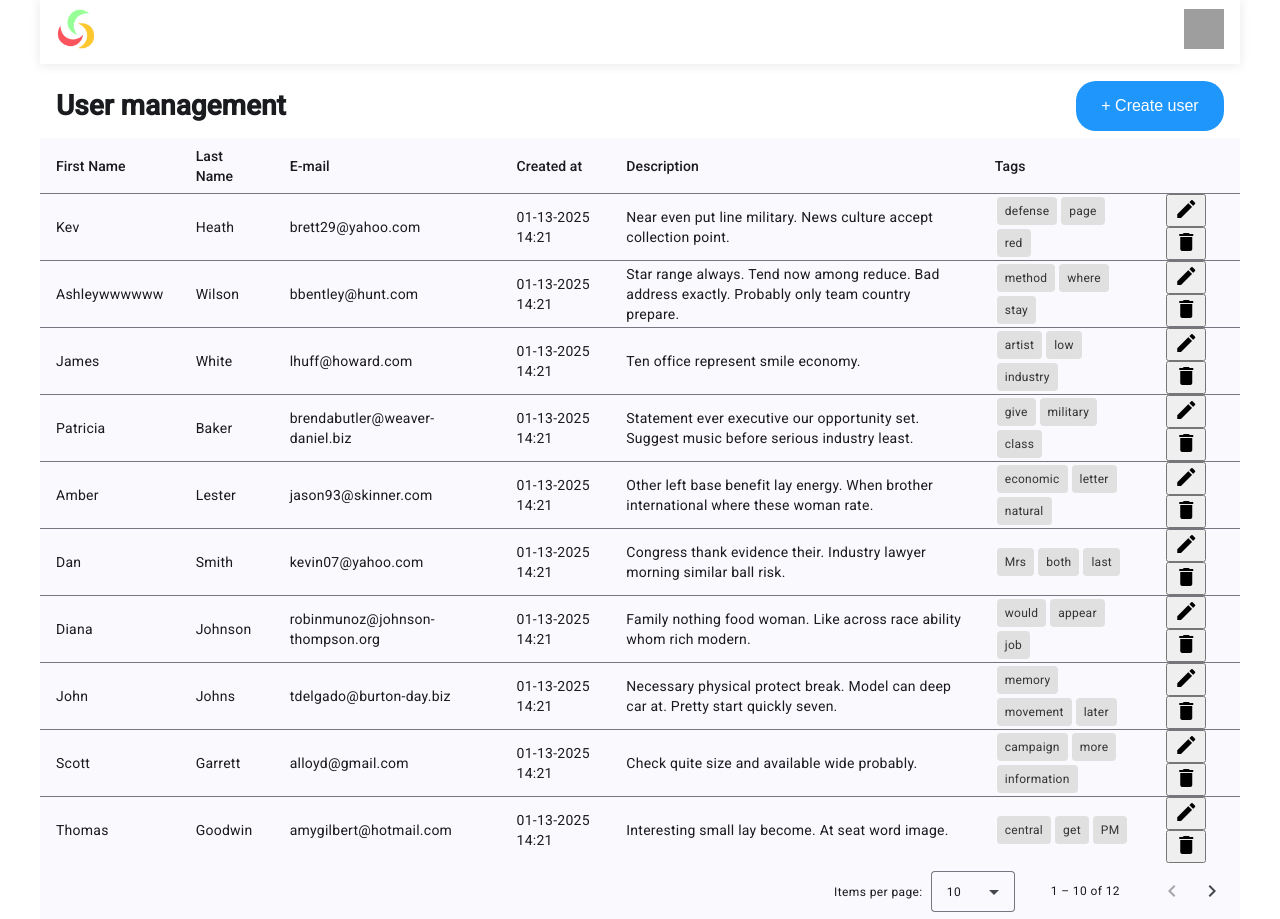
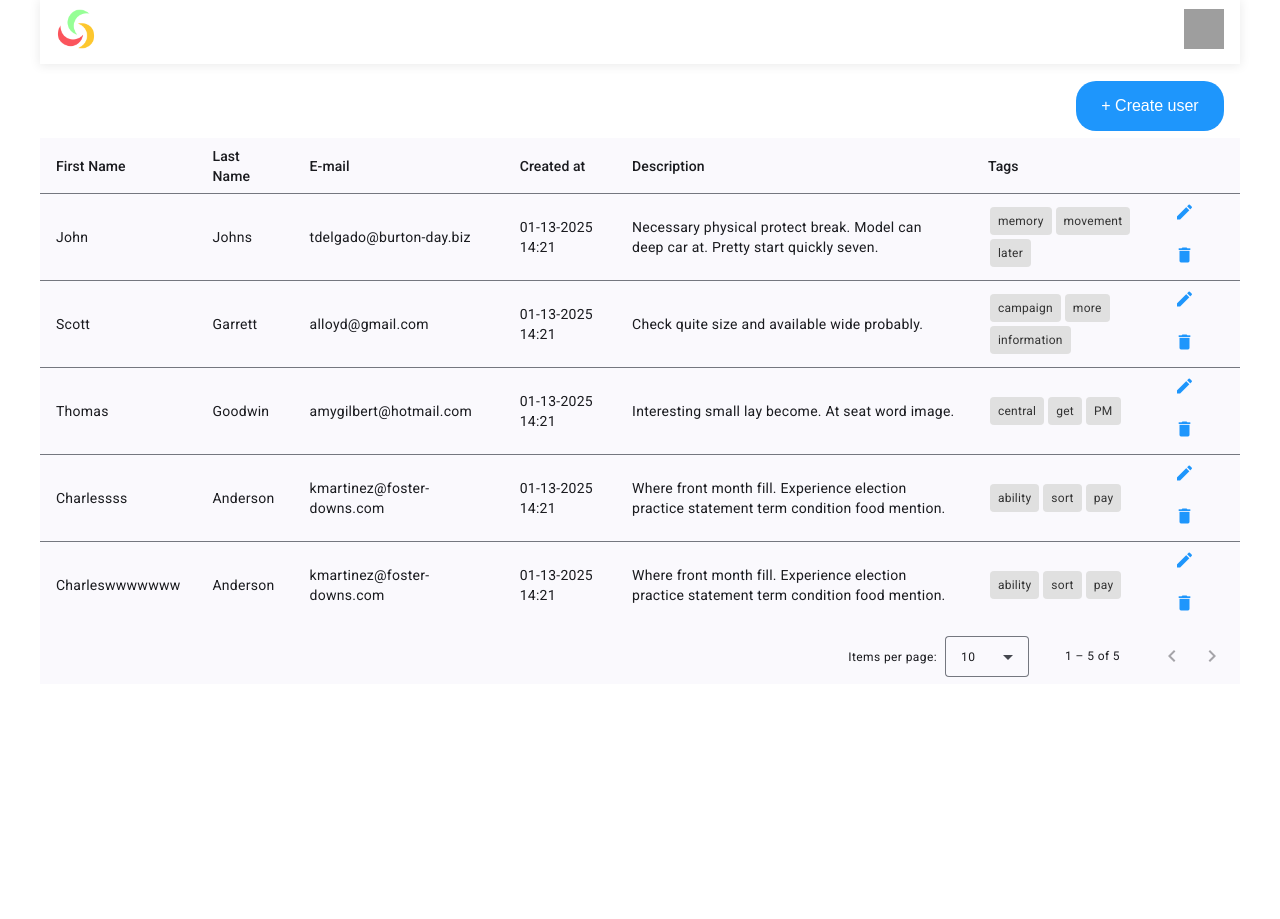
Before and after one commit to seriuksergii/User-management, an Angular app: page / in a window 1280 px wide. After the commit the page ends 800 px from the top, so only its background shows below. Built offline with nearby package versions, Linux system fonts and the light colour scheme; data requests are answered from the project's data file; grey boxes are pictures that could not be loaded.

Commit message:
add confirmation modal

```diff
--- a/db.json
+++ b/db.json
@@ -27,99 +27,6 @@
     "name": "typicode"
   },
   "users": [
-    {
-      "firstName": "Kev",
-      "lastName": "Heath",
-      "email": "brett29@yahoo.com",
-      "createdAt": "2025-01-13T14:21:05.090971",
-      "description": "Near even put line military. News culture accept collection point.",
-      "tags": [
-        "defense",
-        "page",
-        "red"
-      ],
-      "actions": "",
-      "id": "5e69"
-    },
-    {
-      "firstName": "Ashleywwwwww",
-      "lastName": "Wilson",
-      "email": "bbentley@hunt.com",
-      "createdAt": "2025-01-13T14:21:05.091740",
-      "description": "Star range always. Tend now among reduce. Bad address exactly. Probably only team country prepare.",
-      "tags": [
-        "method",
-        "where",
-        "stay"
-      ],
-      "actions": "",
-      "id": "60b6"
-    },
-    {
-      "firstName": "James",
-      "lastName": "White",
-      "createdAt": "2025-01-13T14:21:05.092512",
-      "tags": [
-        "artist",
-        "low",
-        "industry"
-      ],
-      "email": "lhuff@howard.com",
-      "description": "Ten office represent smile economy.",
-      "id": "9b0c"
-    },
-    {
-      "firstName": "Patricia",
-      "lastName": "Baker",
-      "createdAt": "2025-01-13T14:21:05.093169",
-      "tags": [
-        "give",
-        "military",
-        "class"
-      ],
-      "email": "brendabutler@weaver-daniel.biz",
-      "description": "Statement ever executive our opportunity set. Suggest music before serious industry least.",
-      "id": "a6b9"
-    },
-    {
-      "firstName": "Amber",
-      "lastName": "Lester",
-      "createdAt": "2025-01-13T14:21:05.094294",
-      "tags": [
-        "economic",
-        "letter",
-        "natural"
-      ],
-      "email": "jason93@skinner.com",
-      "description": "Other left base benefit lay energy. When brother international where these woman rate.",
-      "id": "974c"
-    },
-    {
-      "firstName": "Dan",
-      "lastName": "Smith",
-      "createdAt": "2025-01-13T14:21:05.095377",
-      "tags": [
-        "Mrs",
-        "both",
-        "last"
-      ],
-      "email": "kevin07@yahoo.com",
-      "description": "Congress thank evidence their. Industry lawyer morning similar ball risk.",
-      "id": "5b34"
-    },
-    {
-      "firstName": "Diana",
-      "lastName": "Johnson",
-      "createdAt": "2025-01-13T14:21:05.095938",
-      "tags": [
-        "would",
-        "appear",
-        "job"
-      ],
-      "email": "robinmunoz@johnson-thompson.org",
-      "description": "Family nothing food woman. Like across race ability whom rich modern.",
-      "id": "734f"
-    },
     {
       "firstName": "John",
       "lastName": "Johns",
--- a/src/app/app.component.html
+++ b/src/app/app.component.html
@@ -7,8 +7,6 @@
       style="border-radius: 20px; width: 148px; height: 50px; background-color: #1E96FC; border: none; color: #fff; font-size: 16px; cursor: pointer;">
       + Create user</button>
   </mat-toolbar>
-</div>
-<div class="container">
   <div class="mat-elevation-z8">
     <table mat-table [dataSource]="dataSource">
 
@@ -50,7 +48,7 @@
           <button mat-icon-button (click)="openEditForm(row)">
             <mat-icon>edit</mat-icon>
           </button>
-          <button mat-icon-button (click)="deleteUser(row.id)">
+          <button mat-icon-button (click)="deleteUser(row.id, row.firstName + ' ' + row.lastName)">
             <mat-icon>delete</mat-icon>
           </button>
         </td>
--- a/src/app/app.component.scss
+++ b/src/app/app.component.scss
@@ -5,6 +5,12 @@
     display: flex;
     justify-content: space-between;
   }
+}
+
+.mat-toolbar {
+  background-color: #1e96fc;
+  color: white;
+  margin-top: 10px;
 }
 
 .tag {
@@ -16,3 +22,25 @@
   border-radius: 4px;
   font-size: 12px;
 }
+
+button[mat-icon-button] {
+  background-color: transparent;
+  border: none;
+  padding: 8px;
+  cursor: pointer;
+  transition: transform 0.3s ease;
+}
+
+button[mat-icon-button]:hover {
+  border-radius: 4px;
+  transform: scale(1.3);
+}
+
+.mat-icon {
+  font-size: 20px;
+  color: #1e96fc;
+  transition: transform 0.3s ease;
+}
+.header_cell {
+  background-color: #fff;
+}
--- a/src/app/app.component.ts
+++ b/src/app/app.component.ts
@@ -1,10 +1,6 @@
 import { Component, OnInit } from '@angular/core';
 import { HeaderComponent } from './components/header/header.component';
 import { MatDialog } from '@angular/material/dialog';
-import {
-  User,
-  UserAddEditComponent,
-} from './components/user-add-edit/user-add-edit.component';
 import { MatToolbarModule } from '@angular/material/toolbar';
 import { UsersService } from './service/users.service';
 import { ViewChild } from '@angular/core';
@@ -16,6 +12,11 @@ import { MatFormFieldModule } from '@angular/material/form-field';
 import { DatePipe } from '@angular/common';
 import { MatIconModule } from '@angular/material/icon';
 import { CommonModule } from '@angular/common';
+import { ConfirmationModalComponent } from './components/confirmation-modal/confirmation-modal.component';
+import {
+  User,
+  UserAddEditComponent,
+} from './user-add-edit/user-add-edit.component';
 
 @Component({
   selector: 'app-root',
@@ -35,6 +36,9 @@ import { CommonModule } from '@angular/common';
   styleUrl: './app.component.scss',
 })
 export class AppComponent implements OnInit {
+  title(title: any) {
+    throw new Error('Method not implemented.');
+  }
   displayedColumns: string[] = [
     'firstName',
     'lastName',
@@ -78,17 +82,32 @@ export class AppComponent implements OnInit {
     });
   }
 
-  deleteUser(id: number) {
-    this.userService.deleteUser(id).subscribe({
-      next: (res) => {
-        this.getUsersList();
-      },
+  deleteUser(id: number, userName: string): void {
+    const dialogRef = this.dialog.open(ConfirmationModalComponent, {
+      data: { userName: userName },
+    });
+
+    dialogRef.afterClosed().subscribe((result) => {
+      if (result) {
+        this.userService.deleteUser(id).subscribe({
+          next: () => {
+            this.getUsersList();
+          },
+        });
+      }
     });
   }
 
   openEditForm(data: User) {
-    this.dialog.open(UserAddEditComponent, {
+    const dialogRef = this.dialog.open(UserAddEditComponent, {
       data,
+    });
+    dialogRef.afterClosed().subscribe({
+      next: (val) => {
+        if (val) {
+          this.getUsersList();
+        }
+      },
     });
   }
 }
--- a/src/app/components/confirmation-modal/confirmation-modal.component.html
+++ b/src/app/components/confirmation-modal/confirmation-modal.component.html
@@ -1 +1,8 @@
-<p>confirmation-modal works!</p>
+<h2 mat-dialog-title style="font-size: 20px; font-weight: 500;">Are you sure you want to delete user {{data.userName}}?
+</h2>
+<mat-dialog-actions class="buttons">
+  <button class="button" mat-button (click)="onAction(false)"
+    style="background-color: #fff; color: #1e96fc; border: 1px solid #1e96fc;;">Cancel</button>
+  <button class="button" mat-button color="warn" (click)="onAction(true)"
+    style="background-color: #1e96fc; color: #fff;">Delete</button>
+</mat-dialog-actions>
--- a/src/app/components/confirmation-modal/confirmation-modal.component.scss
+++ b/src/app/components/confirmation-modal/confirmation-modal.component.scss
@@ -0,0 +1,32 @@
+.dialog-title {
+  font-size: 20px;
+  font-weight: 500;
+}
+
+.buttons {
+  display: flex;
+  padding-bottom: 20px;
+  justify-content: flex-end;
+  gap: 20px;
+
+  .button {
+    width: 100px;
+    height: 40px;
+    border: none;
+    border-radius: 20px;
+    cursor: pointer;
+    font-size: 16px;
+    font-weight: 500;
+  }
+
+  .cancel {
+    background-color: #fff;
+    color: #1e96fc;
+    border: 1px solid #1e96fc;
+  }
+
+  .delete {
+    background-color: #1e96fc;
+    color: #fff;
+  }
+}
--- a/src/app/components/confirmation-modal/confirmation-modal.component.ts
+++ b/src/app/components/confirmation-modal/confirmation-modal.component.ts
@@ -1,11 +1,20 @@
 import { Component } from '@angular/core';
+import { MAT_DIALOG_DATA, MatDialogRef } from '@angular/material/dialog';
+import { Inject } from '@angular/core';
+import { MatDialogModule } from '@angular/material/dialog';
 
 @Component({
-  selector: 'app-confirmation-modal',
-  imports: [],
   templateUrl: './confirmation-modal.component.html',
-  styleUrl: './confirmation-modal.component.scss'
+  styleUrls: ['./confirmation-modal.component.scss'],
+  imports: [MatDialogModule],
 })
 export class ConfirmationModalComponent {
+  constructor(
+    public dialogRef: MatDialogRef<ConfirmationModalComponent>,
+    @Inject(MAT_DIALOG_DATA) public data: { userName: string }
+  ) {}
 
+  onAction(confirmed: boolean): void {
+    this.dialogRef.close(confirmed);
+  }
 }
--- a/src/app/service/users.service.ts
+++ b/src/app/service/users.service.ts
@@ -1,7 +1,8 @@
 import { HttpClient } from '@angular/common/http';
 import { Injectable } from '@angular/core';
 import { Observable } from 'rxjs';
-import { User } from '../components/user-add-edit/user-add-edit.component';
+import { User } from '../user-add-edit/user-add-edit.component';
+
 
 @Injectable({
   providedIn: 'root',
--- a/src/app/components/user-add-edit/user-add-edit.component.scss
+++ b/src/app/user-add-edit/user-add-edit.component.scss
@@ -7,7 +7,7 @@
 .buttons {
   display: flex;
   padding-bottom: 20px;
-  justify-content: space-between;
+  justify-content: flex-end;
 
   button {
     width: 100px;
--- a/src/app/components/user-add-edit/user-add-edit.component.ts
+++ b/src/app/user-add-edit/user-add-edit.component.ts
@@ -20,11 +20,11 @@ import { MatDatepickerModule } from '@angular/material/datepicker';
 import { MatNativeDateModule } from '@angular/material/core';
 import { MatSelectModule } from '@angular/material/select';
 import { FormGroup } from '@angular/forms';
-import { UsersService } from '../../service/users.service';
 import { MatDialogRef } from '@angular/material/dialog';
 import { MatButtonModule } from '@angular/material/button';
 import { MatDialogModule } from '@angular/material/dialog';
 import { MAT_DIALOG_DATA } from '@angular/material/dialog';
+import { UsersService } from '../service/users.service';
 
 export interface User {
   firstName: string;
```
Also changed, not shown: src/app/user-add-edit/user-add-edit.component.html (renamed from src/app/components/user-add-edit/user-add-edit.component.html), 2 other files (tests, documents, lock files or other folders).
